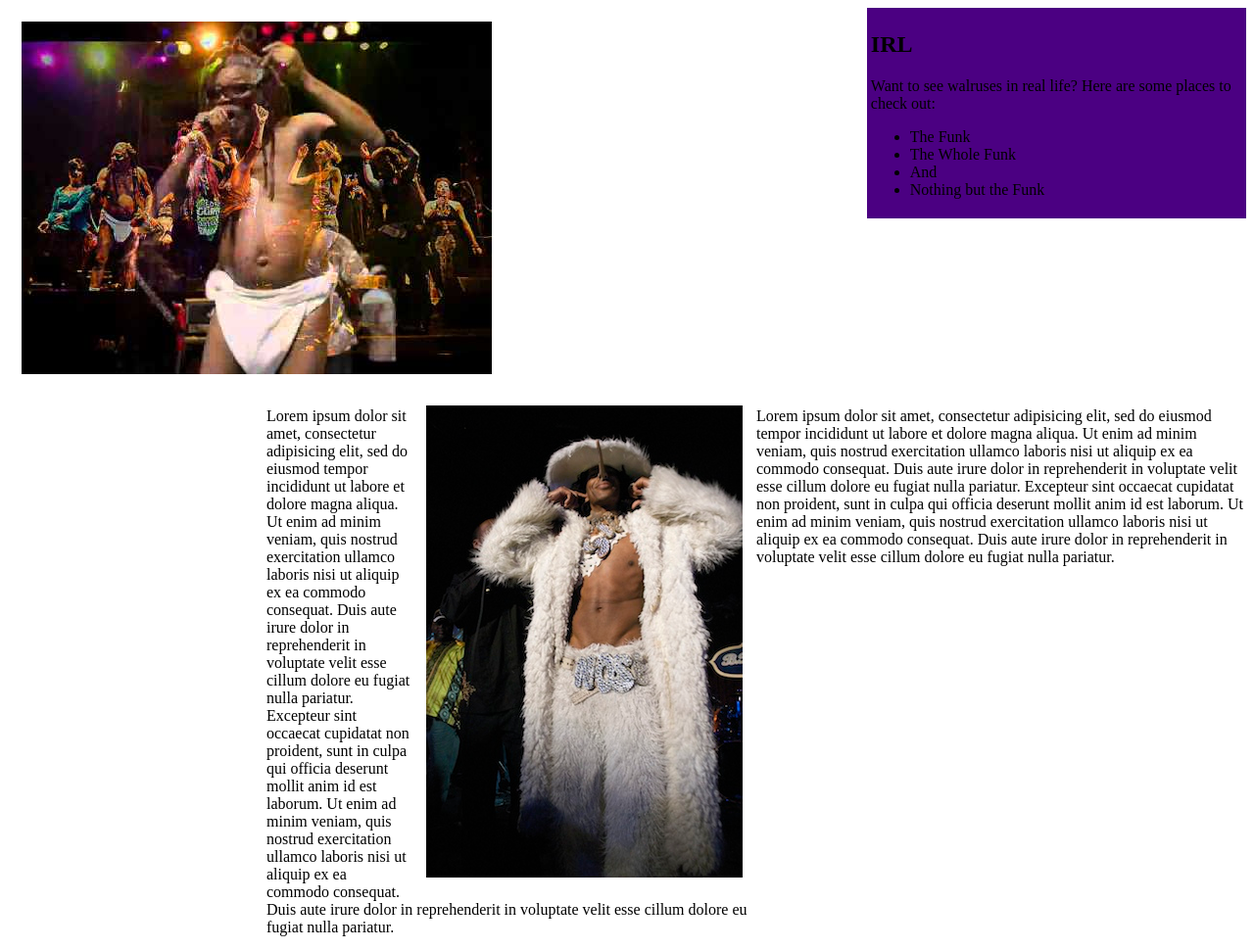
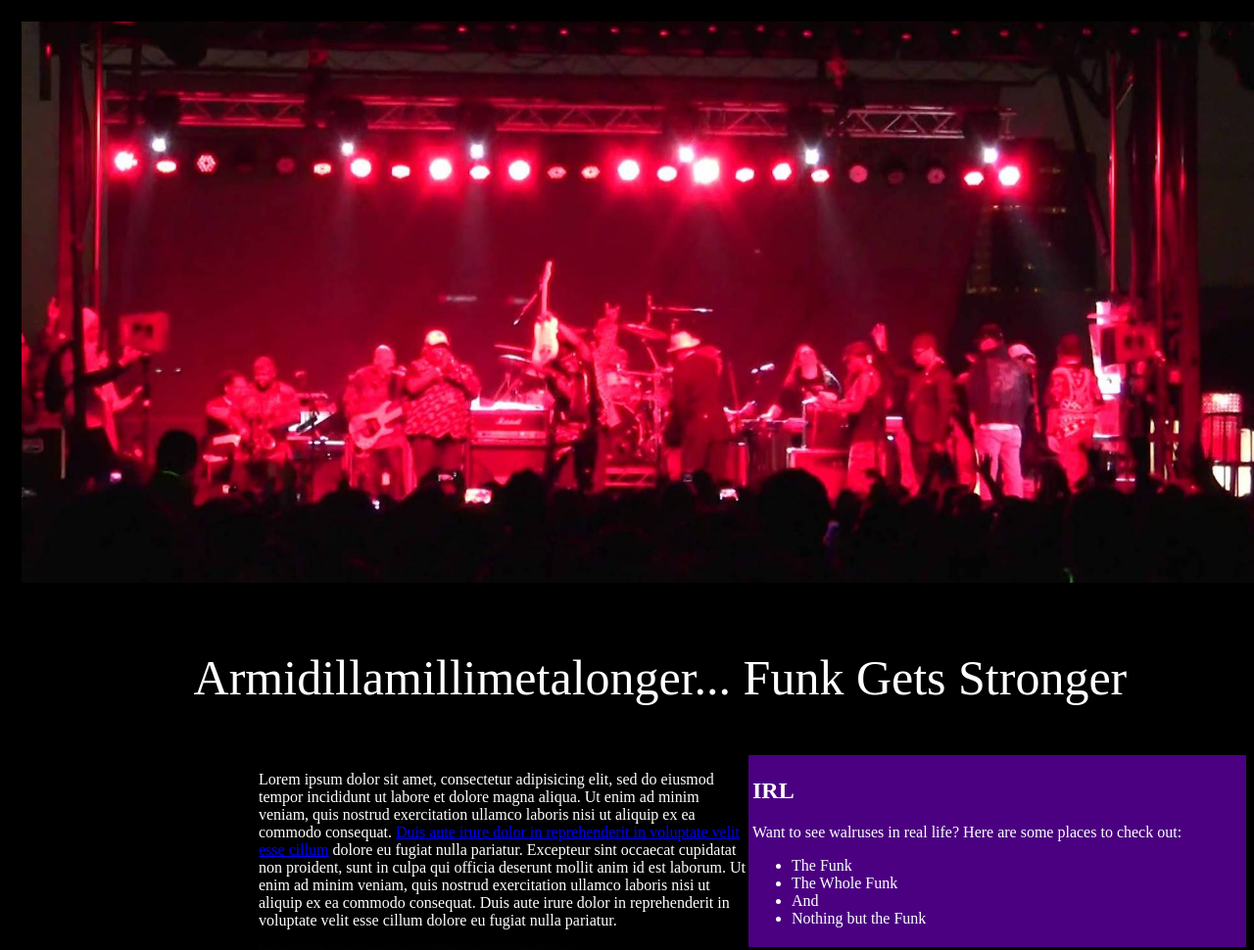
Before and after one commit to NicoN00b/funkadelic, a plain HTML site: page index.html in a window 1280 px wide. Shown: the top 970 px of the page at 98% size. Drawn offline with Linux system fonts and the light colour scheme.

Commit message:
refactor for freecodecamp

```diff
--- a/css/styles.css
+++ b/css/styles.css
@@ -1,5 +1,8 @@
-.sidebar {
-  width: 30%;
+body {
+  background-color: black;
+  color: white;
+}
+#sidebar {
   float: inline-end;
   background-color: indigo;
   border: 6px;
@@ -9,7 +12,19 @@
   width: 500px;
   float: right;
 }
-img {
-  float:inherit;
+#img {
+  max-width: 100%;
   padding: 14px;
 }
+#img-caption {
+  font-size: 50px;
+  font: monospace;
+  padding-left: 15%;
+  max-width: 100%;
+
+}
+#img-div {
+  width: 100%;
+  align-items: center;
+  align-content: center;
+}
--- a/index.html
+++ b/index.html
@@ -2,11 +2,18 @@
   <html>
     <head>
       <link href="css/styles.css" rel="stylesheet" type="text/css">
-      <title>A Funkadelic: a strange and noble creature</title>
+      <title id="title">A Funkadelic: a strange and noble creature</title>
     </head>
       <body>
-        <img src="img/georgeindiaper.jpg" alt="George in a Diaper">
-        <div class="sidebar">
+        <main>
+          <div class="row" id="img-div">
+            <img src="img/funk.jpg" alt="P-Funk on Stage under Red Light" id="img">
+            <div id="img-caption">
+              <p>Armidillamillimetalonger... Funk Gets Stronger</p>
+            </div>
+          </div>
+          <div class="row">
+            <div class="column" id="sidebar">
               <h2>IRL</h2>
               <p>Want to see walruses in real life? Here are some places to check out:</p>
               <ul>
@@ -16,8 +23,8 @@
                 <li>Nothing but the Funk</li>
               </ul>
             </div>
-        <div class="main"><div class="column">
-          <p>Lorem ipsum dolor sit amet, consectetur adipisicing elit, sed do eiusmod tempor incididunt ut labore et dolore magna aliqua. Ut enim ad minim veniam, quis nostrud exercitation ullamco laboris nisi ut aliquip ex ea commodo consequat. Duis aute irure dolor in reprehenderit in voluptate velit esse cillum dolore eu fugiat nulla pariatur. Excepteur sint occaecat cupidatat non proident, sunt in culpa qui officia deserunt mollit anim id est laborum. Ut enim ad minim veniam, quis nostrud exercitation ullamco laboris nisi ut aliquip ex ea commodo consequat. Duis aute irure dolor in reprehenderit in voluptate velit esse cillum dolore eu fugiat nulla pariatur.</p>
+            <div class="column" id="tribute-info">
+              <p>Lorem ipsum dolor sit amet, consectetur adipisicing elit, sed do eiusmod tempor incididunt ut labore et dolore magna aliqua. Ut enim ad minim veniam, quis nostrud exercitation ullamco laboris nisi ut aliquip ex ea commodo consequat. <a target="_blank" href="https://georgeclinton.com/">Duis aute irure dolor in reprehenderit in voluptate velit esse cillum</a> dolore eu fugiat nulla pariatur. Excepteur sint occaecat cupidatat non proident, sunt in culpa qui officia deserunt mollit anim id est laborum. Ut enim ad minim veniam, quis nostrud exercitation ullamco laboris nisi ut aliquip ex ea commodo consequat. Duis aute irure dolor in reprehenderit in voluptate velit esse cillum dolore eu fugiat nulla pariatur.</p>
             </div>
             <div class="column">
               <img src="img/George-Clinton-and-the-Funk.jpg" alt="a band photo.">
@@ -26,5 +33,7 @@
             <div class="column">
               <p>Lorem ipsum dolor sit amet, consectetur adipisicing elit, sed do eiusmod tempor incididunt ut labore et dolore magna aliqua. Ut enim ad minim veniam, quis nostrud exercitation ullamco laboris nisi ut aliquip ex ea commodo consequat. Duis aute irure dolor in reprehenderit in voluptate velit esse cillum dolore eu fugiat nulla pariatur. Excepteur sint occaecat cupidatat non proident, sunt in culpa qui officia deserunt mollit anim id est laborum. Ut enim ad minim veniam, quis nostrud exercitation ullamco laboris nisi ut aliquip ex ea commodo consequat. Duis aute irure dolor in reprehenderit in voluptate velit esse cillum dolore eu fugiat nulla pariatur.</p>
             </div>
+          </div>
+        </main>
       </body>
   </html>
```
Also changed, not shown: img/funk.jpg (added). Lines whose indentation alone changed are shown as unchanged.
